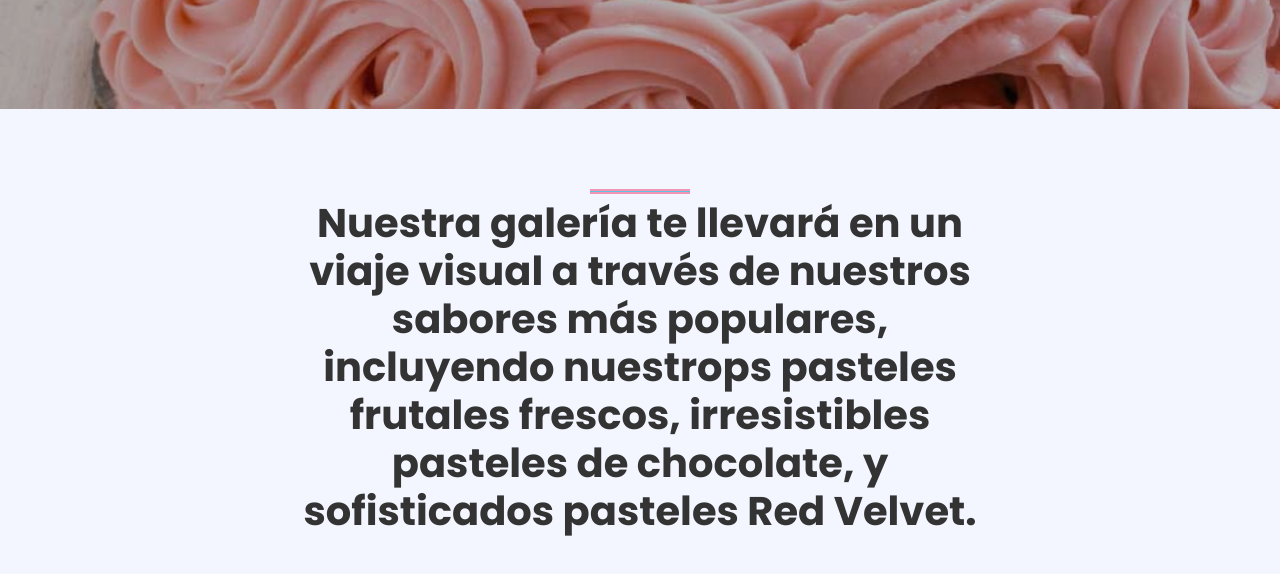
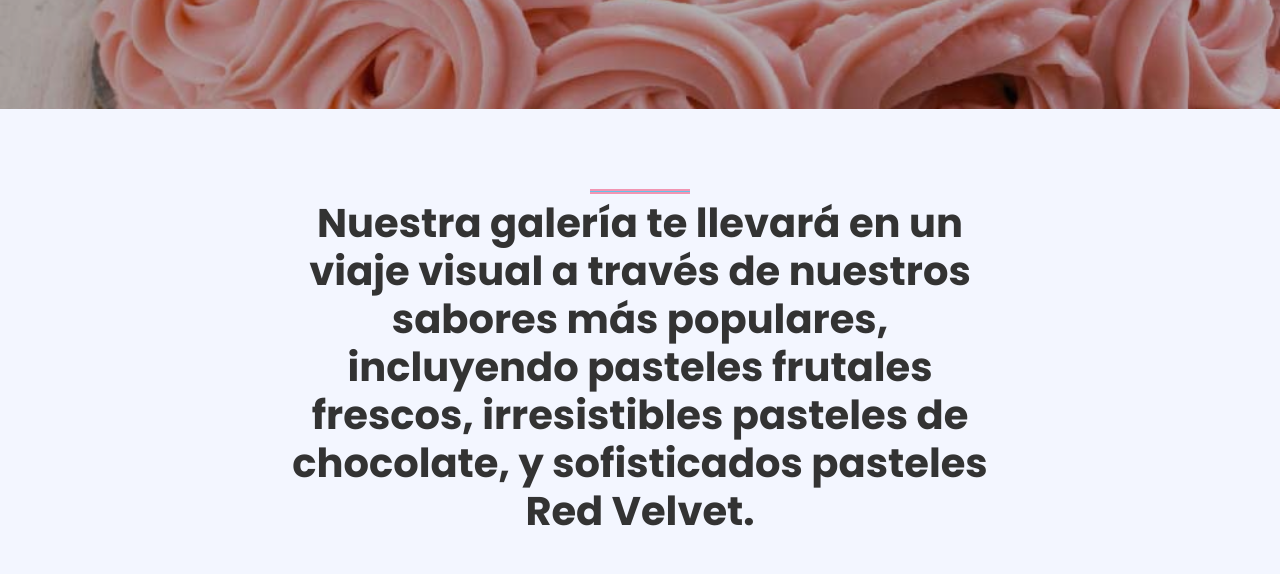
Before and after one commit to PittPerez/RAU1GESTION, a plain HTML site: page gallery.html in a window 1280 px wide. Shown: the part 378-952 px from the top of the page. Drawn offline with nearby package versions, Linux system fonts and the light colour scheme.

Commit message:
edite otra vez

```diff
--- a/gallery.html
+++ b/gallery.html
@@ -127,7 +127,7 @@
             <div class="row justify-content-center">
                 <div class="col-lg-8">
                     <h1 class="section-title position-relative text-center mb-5">Nuestra galería te llevará en un viaje visual a través de
-                        nuestros sabores más populares, incluyendo nuestrops pasteles frutales frescos, irresistibles pasteles de chocolate, y
+                        nuestros sabores más populares, incluyendo pasteles frutales frescos, irresistibles pasteles de chocolate, y
                         sofisticados pasteles Red Velvet. </h1>
                 </div>
             </div>
```
